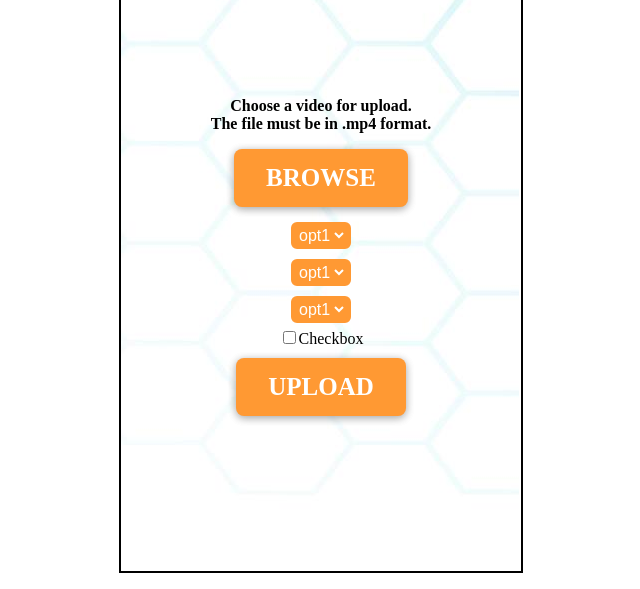
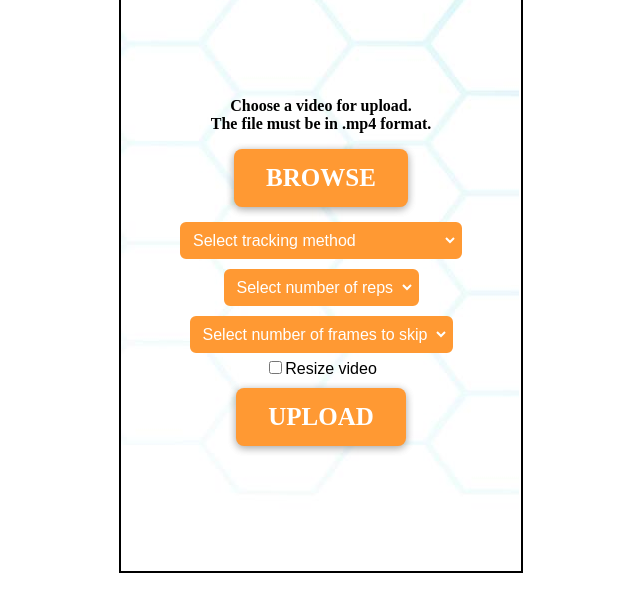
Before and after one commit to MikkelBV/P3, a website: page P3Webapp/public/index.html in a window 1280 px wide. Shown: the part 211-800 px from the top of the page, without its empty margins (393-1033 px from the left). Drawn offline with nearby package versions, Linux system fonts and the light colour scheme.

Commit message:
cmd line args added to UI

```diff
--- a/P3Webapp/app.js
+++ b/P3Webapp/app.js
@@ -32,7 +32,11 @@ app.post('/calculatespeed', (req, res) => {
             if (err)
                 console.log('error movin file');
 
-            execFile('P3', ['temp.mp4'], (err, stdout, stderr) => {
+            let params = req.body;
+            console.log(params);
+
+            //execFile('P3', [`temp.mp4 ${params.method} ${params.reps} ${params.resize} ${params.skips}`], (err, stdout, stderr) => {
+            execFile('P3', ['temp.mp4', params.method, params.reps, params.resize === 'on' ? 1 : 0, params.skips], (err, stdout, stderr) => {
                 console.log('Processing done...');
 
                 fs.readFile('output.txt', 'utf8', (err, data) => {
--- a/P3Webapp/output.txt
+++ b/P3Webapp/output.txt
@@ -1 +1 @@
-3.50009/3.50009/3.50009
+13.78/13.5288/14.0806
--- a/P3Webapp/public/index.html
+++ b/P3Webapp/public/index.html
@@ -4,7 +4,9 @@
     <title>P3 - URunISpeed</title>
     <script src="https://code.jquery.com/jquery-3.2.1.min.js"></script>
     <style type="text/css">
-
+        body {
+            font-family:Arial, Helvetica, sans-serif;
+        }
         /* Defines attributes for the input */
         #input {
             position:absolute;
@@ -68,7 +70,7 @@
             border:solid black 2px;
             width:400px;
             height:700px;
-            overflow:scroll;
+            overflow:auto;
         }
 
         /*Padding values for the buttons*/
@@ -154,6 +156,7 @@
             background:#ff9933;
             color:white;
             border-radius:6px;
+            padding: 5px;
          }
 
          /*Attributes for p tag*/
@@ -199,27 +202,34 @@
 
                 <div>
                     <div class="dropdown">
-                        <select name="drop1">
-                            <option value="d1opt1">opt1</option>
-                            <option value="d1opt2">opt2</option>
-                            <option value="d1opt3">opt3</option>
+                        <select name="method" form="form">
+                            <option selected hidden value="0">Select tracking method</option>
+                            <option value="0">Kalman filter & colour thresholding</option>
+                            <option value="1">Keypoints</option>
                         </select>
                     </div>
                     <div class="dropdown">
-                        <select name="drop2">
-                            <option value="d2opt1">opt1</option>
-                            <option value="d2opt2">opt2</option>
-                            <option value="d3opt2">opt3</option>
+                        <select name="reps" form="form">
+                            <option selected hidden value="1">Select number of reps</option>
+                            <option value="1">1</option>
+                            <option value="3">3</option>
+                            <option value="5">5</option>
+                            <option value="10">10</option>
+                            <option value="15">15</option>
+                            <option value="20">20</option>
+                            <option value="30">30</option>
                         </select>
                     </div>
                     <div class="dropdown">
-                        <select name="drop3">
-                            <option value="d3opt1">opt1</option>
-                            <option value="d3opt2">opt2</option>
-                            <option value="d3opt2">opt3</option>
+                        <select name="skips">
+                            <option selected hidden value="no-value">Select number of frames to skip</option>
+                            <option value="1">1</option>
+                            <option value="3">3</option>
+                            <option value="5">5</option>
+                            <option value="8">8</option>
                         </select>
                     </div>
-                    <input type="checkbox" name="radio1" value"rad1opt1">Checkbox
+                    <input type="checkbox" name="resize">Resize video
                 </div>
 
                 <div>
--- a/src/P3/output.txt
+++ b/src/P3/output.txt
@@ -1 +1 @@
-108.274-cm/s-3.89788-km/h
+9.95238/9.95238/9.95238
```
Also changed, not shown: 3 other files.
